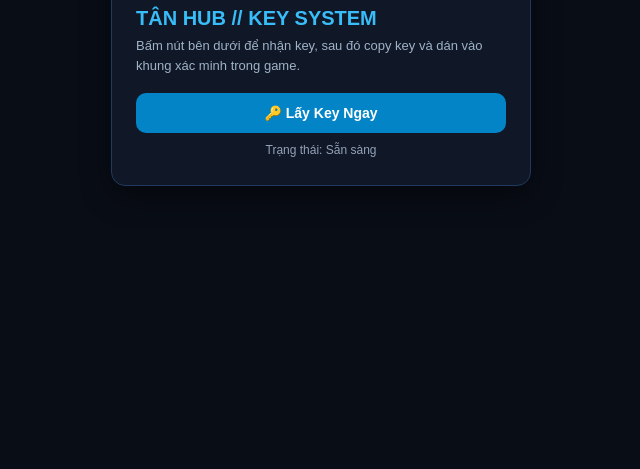
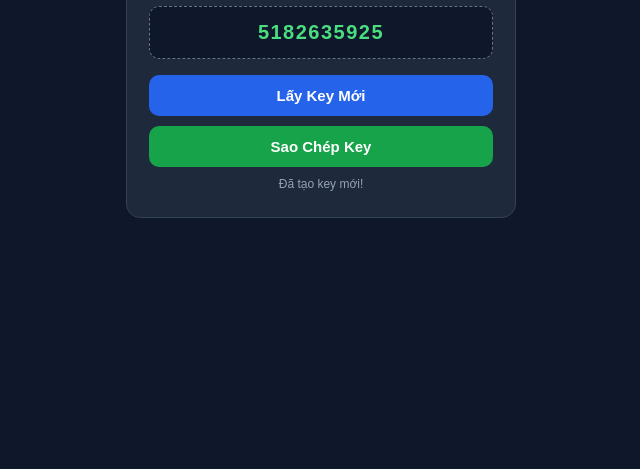
Before and after one commit to dznhatlatan-boop/Wed-key-, a plain HTML site: page index.html in a window 1280 px wide. Shown: the part 331-800 px from the top of the page, without its empty margins (319-959 px from the left). Drawn offline with Linux system fonts and the light colour scheme.

Commit message:
Update index.html

```diff
--- a/index.html
+++ b/index.html
@@ -3,80 +3,71 @@
 <head>
   <meta charset="UTF-8" />
   <meta name="viewport" content="width=device-width, initial-scale=1.0" />
-  <title>TÂN HUB // GET KEY</title>
+  <title>TÂN HUB // KEY SYSTEM</title>
   <style>
     * { box-sizing: border-box; font-family: Arial, sans-serif; }
     body {
       margin: 0; min-height: 100vh; display: flex; align-items: center; justify-content: center;
-      background: #090d16; color: #e6eef8; padding: 16px;
+      background: #0f172a; color: #f8fafc; padding: 16px;
     }
-    .card {
-      width: 100%; max-width: 420px; background: #101726; border: 1px solid #1e3a5f;
-      border-radius: 14px; padding: 24px; box-shadow: 0 10px 30px rgba(0,0,0,0.45);
+    .box {
+      width: 100%; max-width: 390px; background: #1e293b; border: 1px solid #334155;
+      border-radius: 14px; padding: 22px; text-align: center;
     }
-    .badge {
-      display: inline-block; background: #0088ff; color: #fff; font-size: 11px;
-      font-weight: bold; padding: 4px 10px; border-radius: 999px; margin-bottom: 10px;
-    }
-    h1 { margin: 0 0 6px; font-size: 20px; color: #38bdf8; }
-    p { margin: 0 0 18px; font-size: 13px; color: #9fb3c8; line-height: 1.5; }
+    h1 { margin: 0 0 8px; font-size: 20px; color: #38bdf8; }
+    p { margin: 0 0 16px; font-size: 13px; color: #cbd5e1; }
     .key-box {
-      background: #090e1a; border: 1px dashed #38bdf8; border-radius: 10px;
-      padding: 14px; text-align: center; font-size: 18px; font-weight: bold;
-      letter-spacing: 1px; color: #34d399; margin-bottom: 14px; display: none;
+      background: #0f172a; border: 1px dashed #64748b; border-radius: 10px;
+      padding: 14px; font-size: 20px; font-weight: bold; letter-spacing: 1.5px;
+      color: #4ade80; margin-bottom: 16px; word-break: break-all;
     }
     button {
-      width: 100%; padding: 12px; border: none; border-radius: 10px; font-size: 14px;
-      font-weight: bold; cursor: pointer; transition: 0.2s; margin-bottom: 10px;
+      width: 100%; padding: 12px; border: none; border-radius: 10px;
+      font-size: 15px; font-weight: bold; cursor: pointer; margin-bottom: 10px;
     }
-    .btn-get { background: #0284c7; color: #fff; }
-    .btn-get:hover { background: #0369a1; }
-    .btn-copy { background: #10b981; color: #fff; display: none; }
-    .btn-copy:hover { background: #059669; }
-    .status { font-size: 12px; text-align: center; color: #94a3b8; min-height: 18px; }
+    .btn-get { background: #2563eb; color: #fff; }
+    .btn-copy { background: #16a34a; color: #fff; }
+    .msg { font-size: 12px; color: #94a3b8; min-height: 18px; }
   </style>
 </head>
 <body>
-  <div class="card">
-    <span class="badge">PREMIUM AUTH</span>
+  <div class="box">
     <h1>TÂN HUB // KEY SYSTEM</h1>
-    <p>Bấm nút bên dưới để nhận key, sau đó copy key và dán vào khung xác minh trong game.</p>
-
-    <button class="btn-get" id="getBtn" onclick="startGetKey()">🔑 Lấy Key Ngay</button>
-    <div class="key-box" id="keyBox">123</div>
-    <button class="btn-copy" id="copyBtn" onclick="copyKey()">📋 Copy Key</button>
-
-    <div class="status" id="status">Trạng thái: Sẵn sàng</div>
+    <p>Mỗi lần bấm tạo một mã key mới khác nhau.</p>
+    <div id="keyOut" class="key-box">----------</div>
+    <button class="btn-get" onclick="taoKeyMoi()">Lấy Key Mới</button>
+    <button class="btn-copy" onclick="copyKey()">Sao Chép Key</button>
+    <div id="msg" class="msg"></div>
   </div>
 
   <script>
-    const KEY_VALUE = "123"; // Trùng với _ValidKey trong script Roblox
+    const HE_SO = 3;
+    const CONG_THEM = 17;
+    const CHIA_LAY_DU = 97;
 
-    function startGetKey() {
-      const getBtn = document.getElementById("getBtn");
-      const status = document.getElementById("status");
-      let sec = 5;
-      getBtn.disabled = true;
-
-      const timer = setInterval(() => {
-        status.textContent = `Đang tạo key... vui lòng chờ ${sec}s`;
-        sec--;
-        if (sec < 0) {
-          clearInterval(timer);
-          getBtn.style.display = "none";
-          document.getElementById("keyBox").textContent = KEY_VALUE;
-          document.getElementById("keyBox").style.display = "block";
-          document.getElementById("copyBtn").style.display = "block";
-          status.textContent = "Đã tạo key thành công! Bấm Copy Key để sao chép.";
-        }
-      }, 1000);
+    function taoKeyMoi() {
+      const goc = Math.floor(10000000 + Math.random() * 89999999);
+      const maCheck = ((goc * HE_SO + CONG_THEM) % CHIA_LAY_DU);
+      const duoi = String(maCheck).padStart(2, "0");
+      const keyFull = `${goc}${duoi}`;
+      document.getElementById("keyOut").textContent = keyFull;
+      document.getElementById("msg").textContent = "Đã tạo key mới!";
     }
 
     function copyKey() {
-      navigator.clipboard.writeText(KEY_VALUE).then(() => {
-        document.getElementById("status").textContent = "✅ Đã copy key vào bộ nhớ tạm!";
+      const k = document.getElementById("keyOut").textContent;
+      if (!k || k === "----------") {
+        document.getElementById("msg").textContent = "Bấm Lấy Key Mới trước đã!";
+        return;
+      }
+      navigator.clipboard.writeText(k).then(() => {
+        document.getElementById("msg").textContent = "Đã sao chép key!";
+      }).catch(() => {
+        document.getElementById("msg").textContent = "Giữ lì vào dãy số để sao chép.";
       });
     }
+
+    taoKeyMoi();
   </script>
 </body>
 </html>
```
